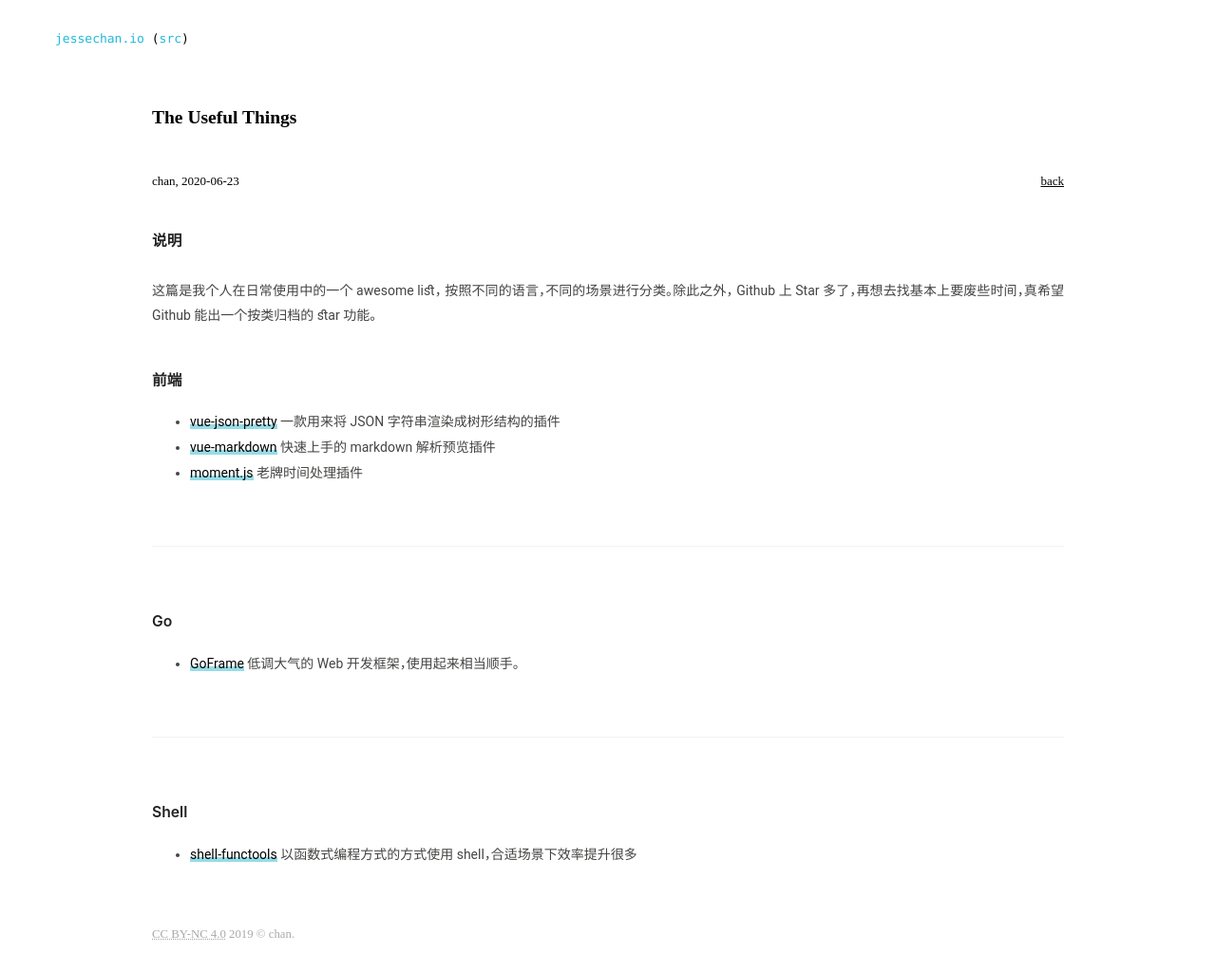
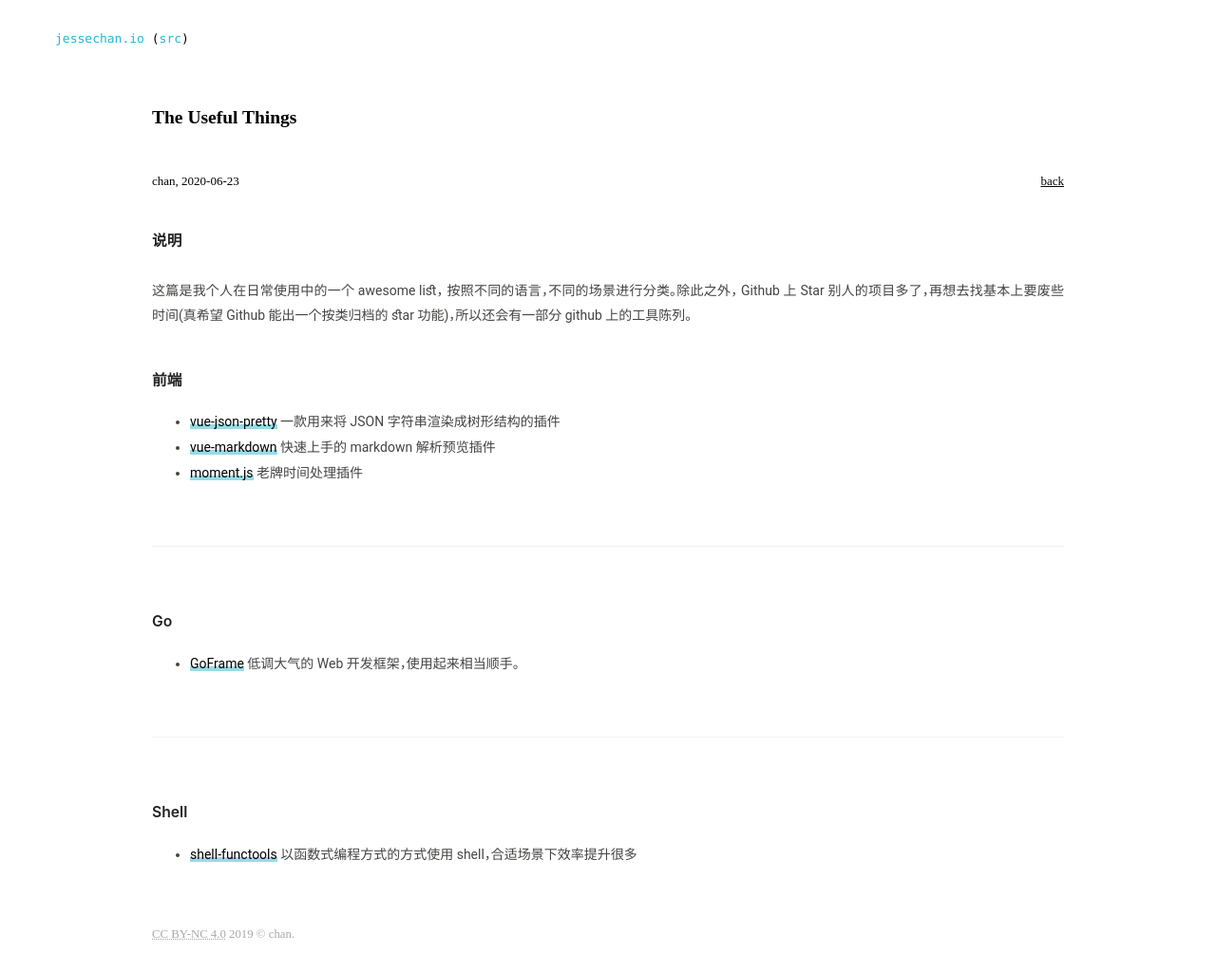
Before and after one commit to JesseEisen/chan, a Jekyll site: the page built from _posts/2020-06-23-useful-list.md, in a window 1280 px wide. Shown: the whole page at 95% size. Built offline with Jekyll 4.4.1, drawn with Linux system fonts in a browser that asks for light colours.

Commit message:
fix some content

```diff
--- a/_posts/2020-06-23-useful-list.md
+++ b/_posts/2020-06-23-useful-list.md
@@ -8,7 +8,7 @@ category: "note"
 
 ### 说明
 
-这篇是我个人在日常使用中的一个 awesome list， 按照不同的语言，不同的场景进行分类。除此之外， Github 上 Star 多了，再想去找基本上要废些时间，真希望 Github 能出一个按类归档的 star 功能。
+这篇是我个人在日常使用中的一个 awesome list， 按照不同的语言，不同的场景进行分类。除此之外， Github 上 Star 别人的项目多了，再想去找基本上要废些时间(真希望 Github 能出一个按类归档的 star 功能)，所以还会有一部分 github 上的工具陈列。
 
 
 
```
